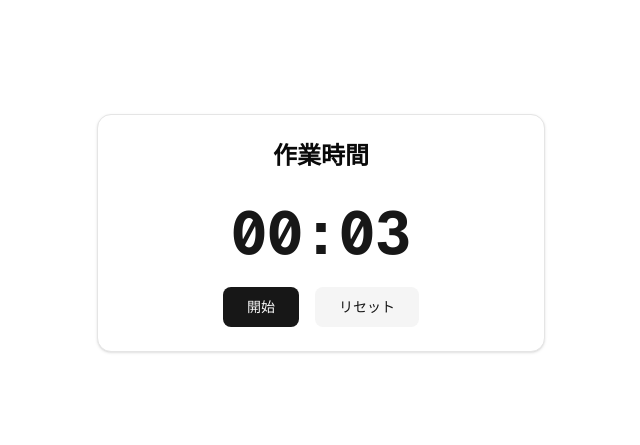
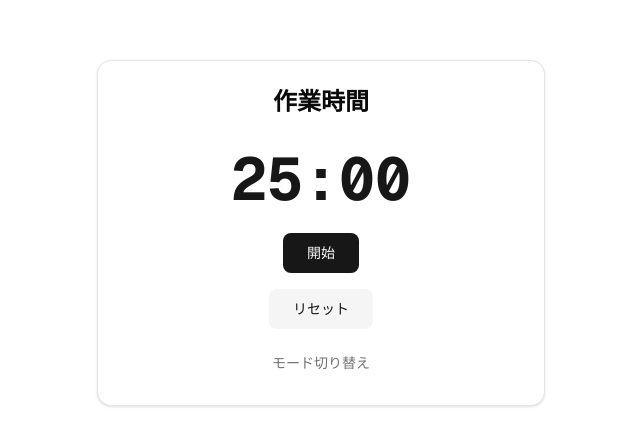
Before and after one commit to iwaki-toshiyuki/ai-pomodoro-timer, a Next.js app: page / in a window 1280 px wide. Shown: the part 167-612 px from the top of the page, without its empty margins (319-959 px from the left). Built offline with nearby package versions, Linux system fonts and the light colour scheme.

Commit message:
作業と休憩モードの切り替え機能を実装

```diff
--- a/src/components/Controls.tsx
+++ b/src/components/Controls.tsx
@@ -1,22 +1,37 @@
-import { Button } from '@/components/ui/button';
+import { Button } from "@/components/ui/button";
 
-// ControlsProps インターフェースを定義します。(開始とリセットのコールバック関数と実行状態を含む)
+// ControlsProps インターフェースを定義します。(開始とリセットとモード切り替えのコールバック関数と実行状態を含む)
 interface ControlsProps {
   onStart: () => void;
   onReset: () => void;
+  onModeToggle: () => void;
   isRunning: boolean;
 }
 
 // Controls コンポーネントを定義します。(開始ボタンとリセットボタンを含む)
 // propsとして onStart, onReset, isRunning を受け取ります。
-export default function Controls({ onStart, onReset, isRunning }: ControlsProps) {
+export default function Controls({
+  onStart,
+  onReset,
+  onModeToggle,
+  isRunning,
+}: ControlsProps) {
   return (
-    <div className="flex gap-4">
+    <div className="flex flex-col items-center gap-4">
       <Button variant="default" size="lg" onClick={onStart}>
         {/* isRunning が true の場合は '停止'、false の場合は '開始' を表示 */}
-        { isRunning ? '停止' : '開始' }
+        {isRunning ? "停止" : "開始"}
       </Button>
-      <Button variant="secondary" size="lg" onClick={onReset}>リセット</Button>
+      <Button variant="secondary" size="lg" onClick={onReset}>
+        リセット
+      </Button>
+      <Button
+        variant="ghost"
+        onClick={onModeToggle}
+        className="text-muted-foreground hover:text-foreground"
+      >
+        モード切り替え
+      </Button>
     </div>
   );
 }
--- a/src/components/TimerApp.tsx
+++ b/src/components/TimerApp.tsx
@@ -7,13 +7,37 @@ import Controls from './Controls';
 import TimerDisplay from './TimerDisplay';
 import { useState, useEffect} from 'react';
 
+// タイマーのモードを表す型(作業モードと休憩モード)を定義します。
+// ユニオン型を使用して 'work' または 'break' のいずれかの文字列を取ることができます。
+type Mode = 'work' | 'break';
+
 // TimerApp コンポーネントを定義します。(Card コンポーネントを使用してタイマーアプリのUIを構築)
 export default function TimerApp() {
   // タイマーの実行状態を管理するstate
   const [isRunning, setIsRunning] = useState(false);
 
   // タイマーの残り時間を保持する状態変数
-  const [timeLeft, setTimeLeft] = useState({ minutes: 0, seconds: 3 });
+  const [timeLeft, setTimeLeft] = useState({ minutes: 25, seconds: 0 });
+
+  // モードの状態を管理する変数
+  const [mode, setMode] = useState<Mode>('work');
+
+  // モードを切り替える関数
+  const toggleMode = () => {
+    // 現在のモードを反対のモードに切り替える
+    const newMode = mode === 'work' ? 'break' : 'work';
+    setMode(newMode);
+
+    // モードに応じてタイマーの時間をリセット
+    // 作業モードなら25分、休憩モードなら5分
+    setTimeLeft({
+        minutes: newMode === 'work' ? 25 : 5,
+        seconds: 0,
+    });
+
+    // タイマーを停止状態にする
+    setIsRunning(false);
+  };
 
   // 開始/停止ボタンのハンドラ
   const handleStart = () => {
@@ -65,7 +89,9 @@ useEffect(() => {
     <div className="min-h-screen flex items-center justify-center bg-background p-4">
       <Card className="w-full max-w-md">
         <CardHeader>
-          <CardTitle className="text-2xl font-bold  text-center">作業時間</CardTitle>
+            <CardTitle className="text-2xl font-bold  text-center">
+                {mode === 'work' ? '作業時間' : '休憩時間'}
+            </CardTitle>
         </CardHeader>
         {/* TimerDisplay コンポーネントを CardContent 内に配置してタイマーを表示 */}
         <CardContent className="flex flex-col items-center gap-6">
@@ -78,6 +104,7 @@ useEffect(() => {
          <Controls
             onStart={handleStart}
             onReset={handleReset}
+            onModeToggle={toggleMode}
             isRunning={isRunning}
           />
         </CardContent>
```
